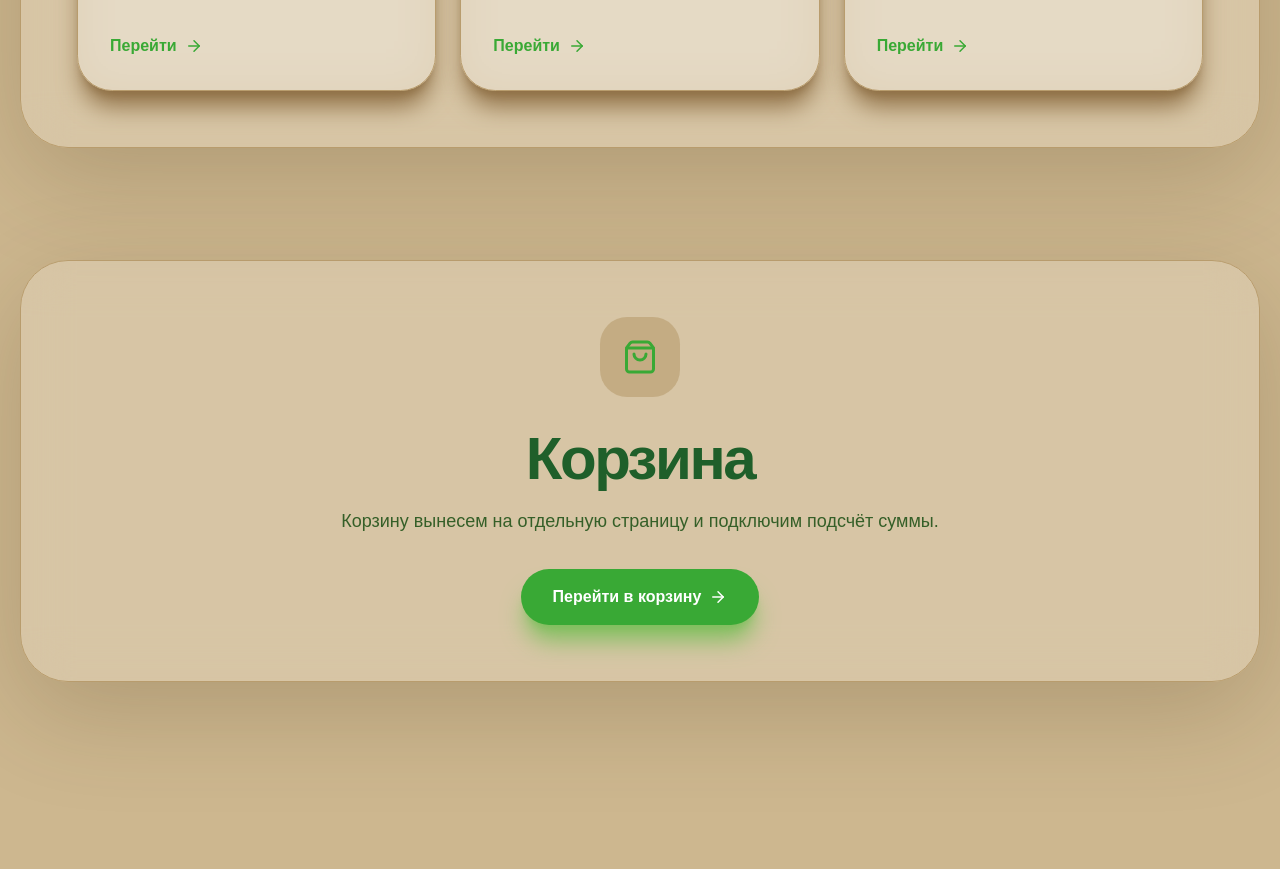
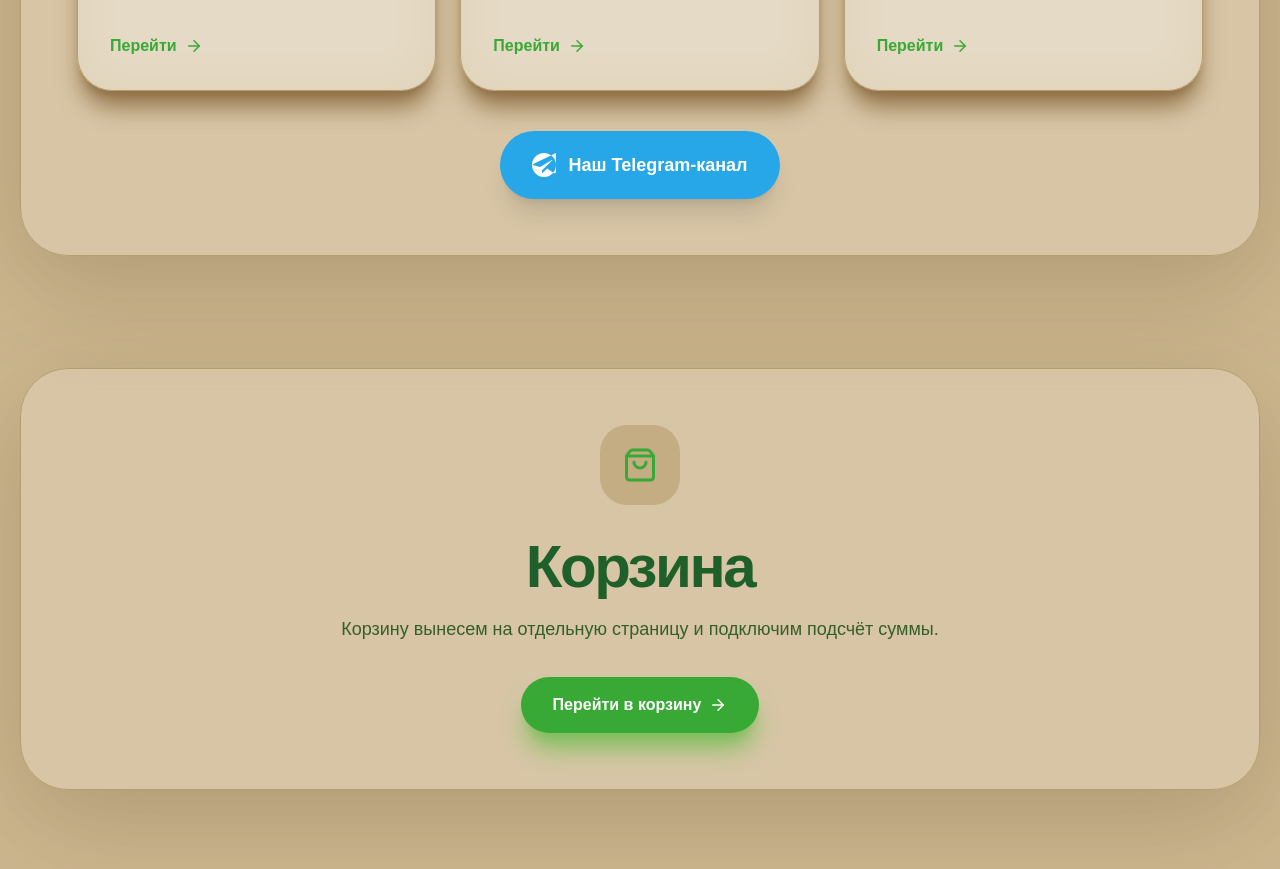
Before and after one commit to NXSTYone/shpinat, a Next.js app: page / in a window 1280 px wide. Shown: the part 2480-3349 px from the top of the page. Built offline with nearby package versions, Linux system fonts and the light colour scheme.

Commit message:
add telegram channel

```diff
--- a/src/app/page.tsx
+++ b/src/app/page.tsx
@@ -332,6 +332,28 @@ export default function Home() {
               );
             })}
           </div>
+
+<div className="mt-10 flex justify-center">
+  <a
+    href="https://t.me/shpinat"
+    target="_blank"
+    rel="noopener noreferrer"
+    className="flex items-center gap-3 rounded-full bg-[#27A7E7] px-8 py-5 text-lg font-black text-white shadow-xl transition hover:scale-[1.03] active:scale-95"
+  >
+    <svg
+      xmlns="http://www.w3.org/2000/svg"
+      width="24"
+      height="24"
+      fill="currentColor"
+      viewBox="0 0 16 16"
+    >
+      <path d="M16 8A8 8 0 1 1 0 8a8 8 0 0 1 16 0ZM6.7 11.5l-.1 2.1c.2 0 .3-.1.4-.2l1-1 .2-.2 2-1.9 4.2 3.1c.8.4 1.3.2 1.5-.7l2.7-12.6v-.3c0-.6-.3-.8-.9-.6L1.2 7.1c-.8.3-.8.8-.1 1l4.3 1.3L13 4.8c.4-.2.7-.1.4.2"/>
+    </svg>
+
+    Наш Telegram-канал
+  </a>
+</div>
+
         </div>
       </section>
 
```
